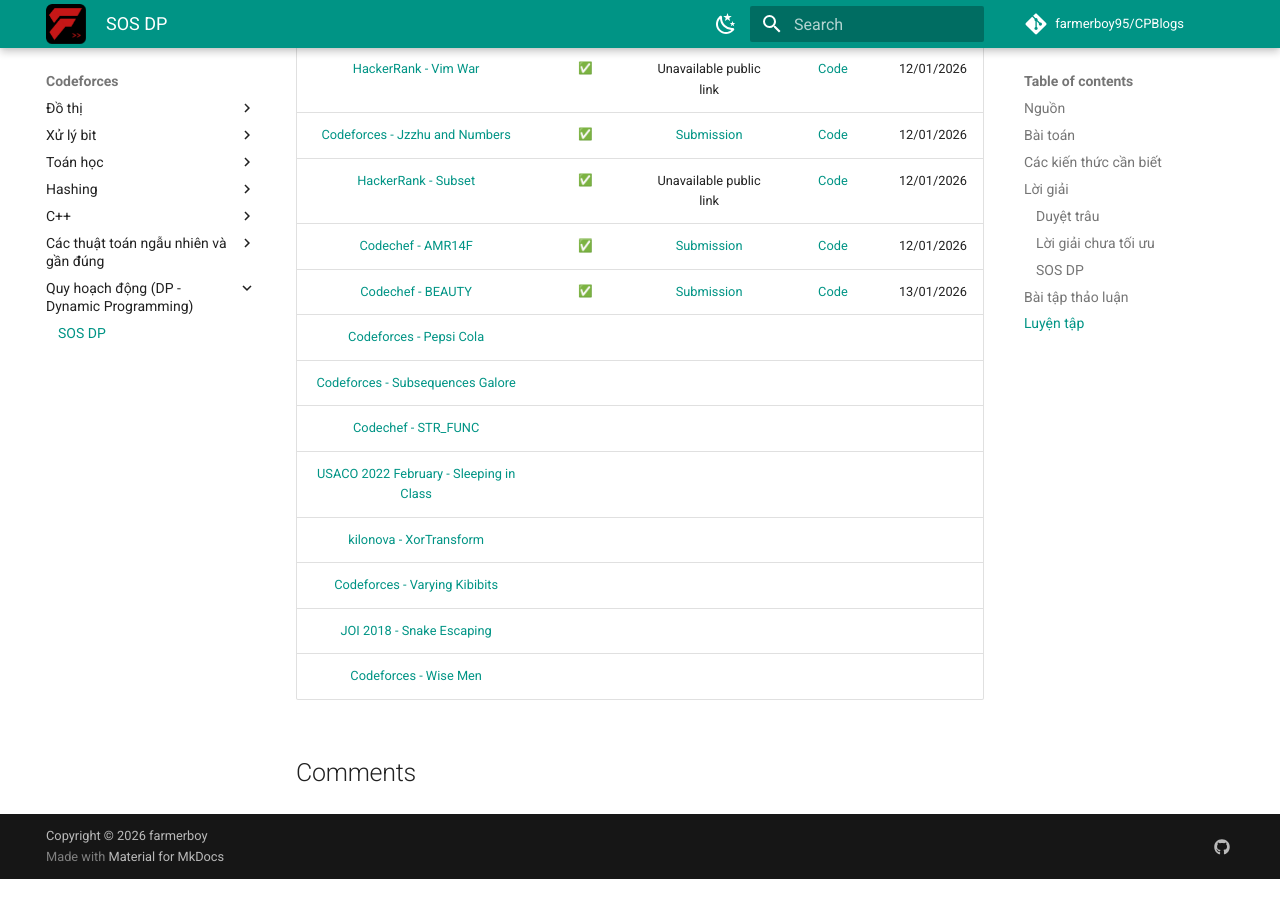
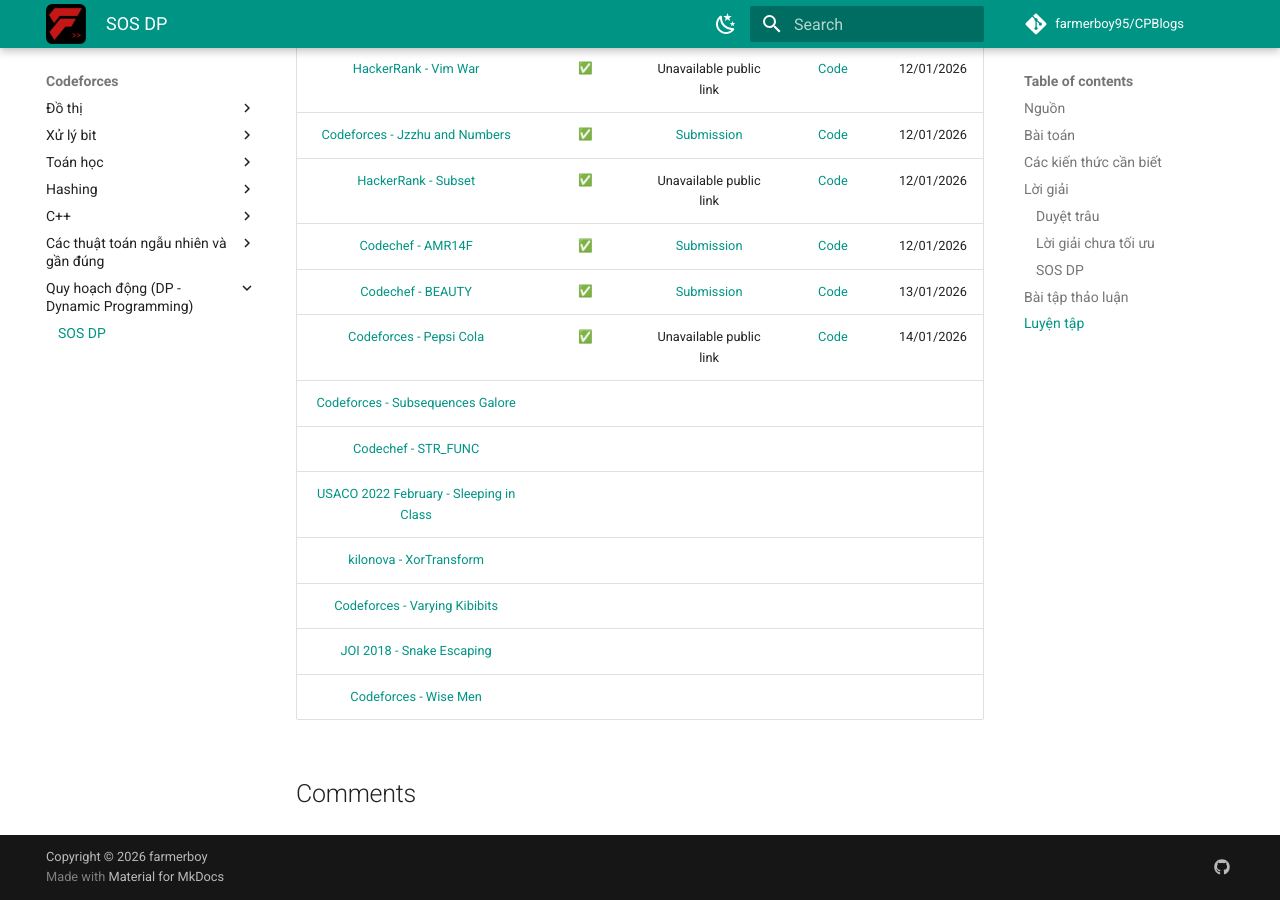
Before and after one commit to farmerboy95/CPBlogs, an MkDocs documentation site: the page built from docs/Codeforces/dp/sos-dp.md, in a window 1280 px wide and 900 px high, scrolled down 4314 px. Built offline with MkDocs 1.6.1 and Material for MkDocs 9.7.7, drawn with Linux system fonts in a browser that asks for light colours; emoji names are drawn with the system emoji font; comment, search, counter and statistics services are not loaded; before the commit the page ends 5193 px from its top, so only the background shows below that.

Commit message:
Update SOS DP

```diff
--- a/docs/Codeforces/dp/sos-dp.md
+++ b/docs/Codeforces/dp/sos-dp.md
@@ -130,7 +130,7 @@
 | [HackerRank - Subset](https://www.hackerrank.com/contests/countercode/challenges/subset) | :white_check_mark: | Unavailable public link | [Code](https://github.com/farmerboy95/CompetitiveProgramming/blob/master/HackerRank/HACKR%20subset.cpp) | 12/01/2026 |
 | [Codechef - AMR14F](https://www.codechef.com/problems/AMR14F) | :white_check_mark: | [Submission](https://www.codechef.com/viewsolution/1225301141) | [Code](https://github.com/farmerboy95/CompetitiveProgramming/blob/master/Codechef/CODECHEF%20AMR14F.cpp) | 12/01/2026 |
 | [Codechef - BEAUTY](https://www.codechef.com/problems/BEAUTY) | :white_check_mark: | [Submission](https://www.codechef.com/viewsolution/1225440970) | [Code](https://github.com/farmerboy95/CompetitiveProgramming/blob/master/Codechef/CODECHEF%20BEAUTY.cpp) | 13/01/2026 |
-| [Codeforces - Pepsi Cola](https://codeforces.com/group/qcIqFPYhVr/contest/203881/problem/K) | | | | |
+| [Codeforces - Pepsi Cola](https://codeforces.com/group/qcIqFPYhVr/contest/203881/problem/K) | :white_check_mark: | Unavailable public link | [Code](https://github.com/farmerboy95/CompetitiveProgramming/blob/master/Codeforces/CF%5BqcIqFPYhVr-203881%5D-K.cpp) | 14/01/2026 |
 | [Codeforces - Subsequences Galore](https://codeforces.com/contest/1620/problem/G) | | | | |
 | [Codechef - STR_FUNC](https://www.codechef.com/problems/STR_FUNC) | | | | |
 | [USACO 2022 February - Sleeping in Class](https://usaco.org/index.php?page=viewproblem2&cpid=1213) | | | | |
```
